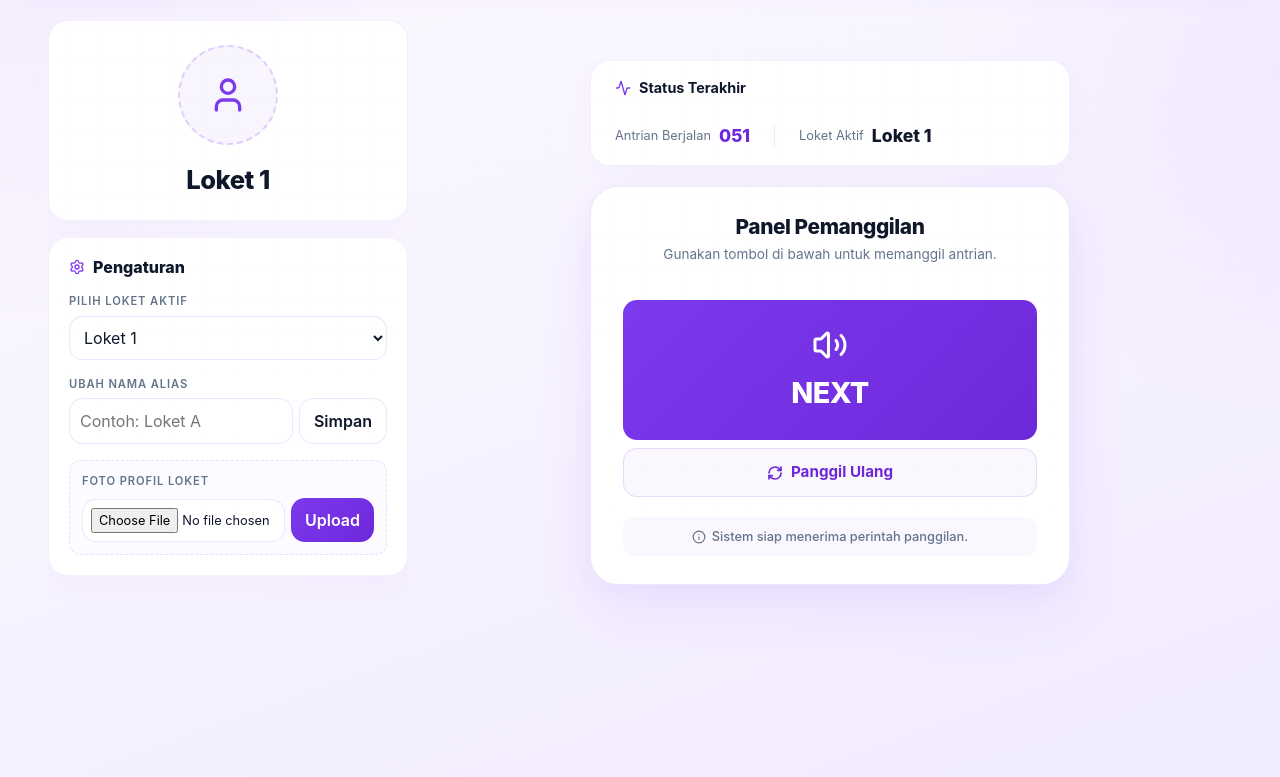
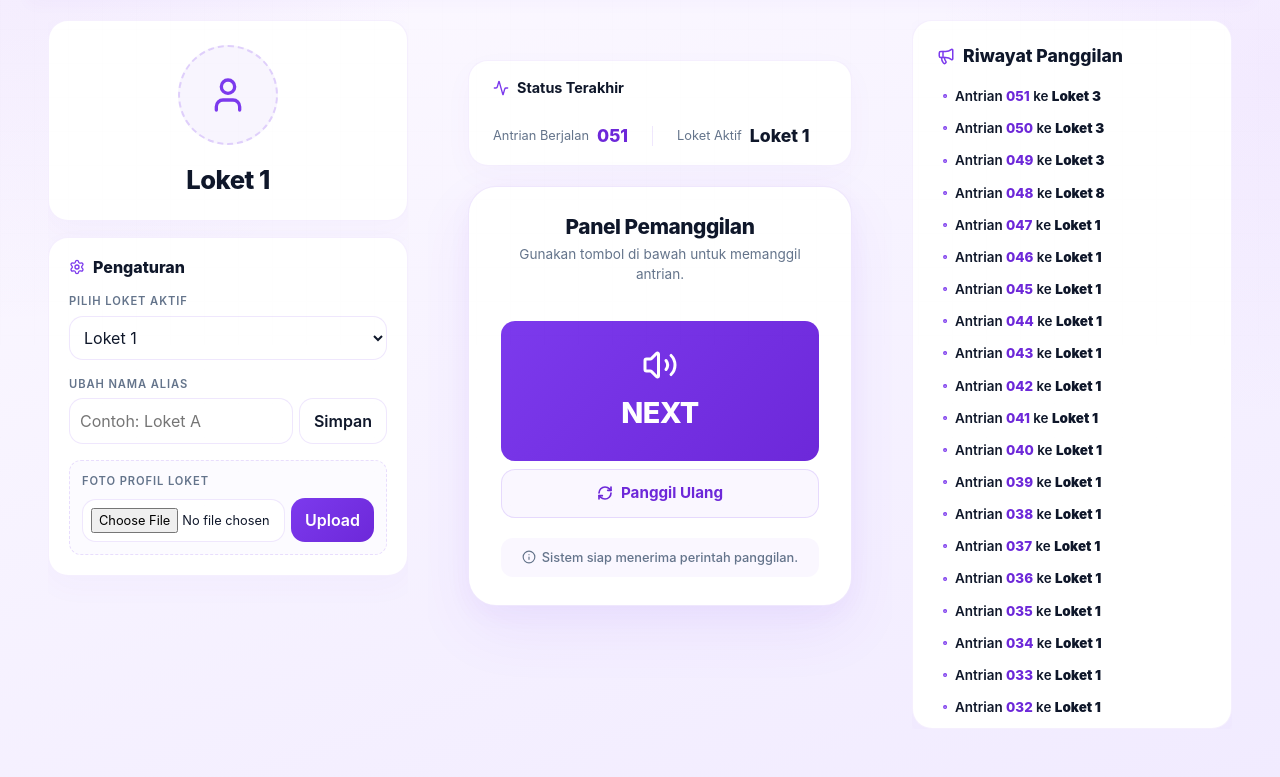
Before and after one commit to FFaaii-xl/antriv2, a PHP site: page /views/loket.php in a window 1280 px wide. Shown: the part 107-884 px from the top of the page. Run offline with PHP 8.4, Linux system fonts and the light colour scheme; data comes from the database, SQL or seed files in the repository; both versions use the stored data as it was after the commit.

Commit message:
update log panggilan

```diff
--- a/api/reset.php
+++ b/api/reset.php
@@ -39,6 +39,7 @@ try {
     ]);
 
     $pdo->prepare('UPDATE loket_last_call SET antrian = 0')->execute();
+    $pdo->prepare('DELETE FROM call_history')->execute();
 
     echo json_encode([
         'success' => true,
--- a/api/status.php
+++ b/api/status.php
@@ -69,6 +69,18 @@ try {
         ];
     }
 
+    $historyRows = $pdo->query('SELECT loket, antrian, created_at FROM call_history ORDER BY id DESC LIMIT 20')->fetchAll();
+    $callHistory = [];
+    foreach ($historyRows as $row) {
+        $loketNum = (int) $row['loket'];
+        $callHistory[] = [
+            'loket' => $loketNum,
+            'alias' => $aliases[$loketNum] ?? ('Loket ' . $loketNum),
+            'antrian' => (int) $row['antrian'],
+            'created_at' => (string) $row['created_at'],
+        ];
+    }
+
     if ($shouldSpeak) {
         $pdo->prepare('UPDATE state SET panggil = 0 WHERE id = 1')->execute();
         $pdo->commit();
@@ -100,6 +112,7 @@ try {
                 'display_rows' => (int) ($settings['display_rows'] ?? 2),
             ],
             'loket_calls' => $mappedCalls,
+            'call_history' => $callHistory,
         ],
     ], JSON_UNESCAPED_UNICODE);
 } catch (Throwable $throwable) {
--- a/assets/js/main.js
+++ b/assets/js/main.js
@@ -198,7 +198,6 @@
                         }
 
                         await playAudioClip(segment, token);
-                        await wait(0);
                     }
 
                     return true;
@@ -211,7 +210,6 @@
                         }
 
                         await playAudioClip(segment, token);
-                        await wait(0);
                     }
 
                     return true;
@@ -224,7 +222,6 @@
                 }
 
                 await step();
-                await wait(0);
             }
 
             return true;
@@ -296,7 +293,7 @@
                 return `
                     <article class="loket-card loket-card-centered ${isJustCalled ? 'loket-card-highlight' : (item.antrian > 0 ? 'loket-card-active' : '')}" style="position: relative; display: flex; flex-direction: column; align-items: center; justify-content: center; padding: 24px 20px; min-height: 168px; gap: 14px; border-radius: 24px;">
                         ${avatarHtml}
-                        <span class="loket-card-badge" style="margin: 0; font-size: 0.8rem; padding: 4px 14px; min-width: 90px; border-radius: 999px;">Loket ${item.loket}</span>
+                        <span class="loket-card-badge" style="margin: 0; font-size: clamp(1.5rem, 2.2vw, 2rem); font-weight: 800; color: black; padding: 2px 12px; border-radius: 999px;">Loket ${item.loket}</span>
                         ${hasAlias ? `<span style="font-size: 0.86rem; color: var(--muted); font-weight: 600; margin-top: -2px; margin-bottom: 2px;">${item.alias}</span>` : ''}
                         <strong style="font-size: clamp(2.4rem, 4vw, 3.4rem); font-weight: 850; color: var(--text); line-height: 1; margin: 0; letter-spacing: 0.04em;">${queueText}</strong>
                     </article>
@@ -328,17 +325,14 @@
                 }
 
                 if (logList) {
-                    const sortedCalls = [...(state.loket_calls || [])]
-                        .filter(call => call.antrian > 0)
-                        .sort((a, b) => new Date(b.updated_at.replace(' ', 'T')).getTime() - new Date(a.updated_at.replace(' ', 'T')).getTime())
-                        .slice(0, 2);
+                    const sortedCalls = state.call_history || [];
 
                     if (sortedCalls.length > 0) {
                         logList.innerHTML = sortedCalls.map(call => {
                             const hasCallAlias = call.alias && call.alias !== `loket-${String(call.loket).padStart(3, '0')}` && call.alias !== `Loket ${call.loket}`;
                             const destination = `Loket ${call.loket}${hasCallAlias ? ` (${call.alias})` : ''}`;
 
-                            return `<li style="font-size: 0.84rem; color: var(--text); display: flex; justify-content: center; align-items: center; gap: 6px; margin: 2px 0;">
+                            return `<li style="font-size: 0.84rem; color: var(--text); display: flex; justify-content: flex-start; align-items: center; gap: 6px; margin: 0; white-space: nowrap; flex-shrink: 0;">
                                 <i data-lucide="dot" class="text-primary" style="width: 16px; height: 16px; stroke-width: 4px; margin-right: -4px;"></i>
                                 <span>Antrian <strong style="color: var(--accent-strong); font-weight: 800;">${padQueue(call.antrian)}</strong> ke <strong>${destination}</strong></span>
                             </li>`;
@@ -540,6 +534,26 @@
                 if (currentQueueNumber) {
                     currentQueueNumber.textContent = padQueue(state.antrian);
                 }
+
+                const logList = document.getElementById('activityLog');
+                if (logList) {
+                    const sortedCalls = state.call_history || [];
+                    if (sortedCalls.length > 0) {
+                        logList.innerHTML = sortedCalls.map(call => {
+                            const hasCallAlias = call.alias && call.alias !== `loket-${String(call.loket).padStart(3, '0')}` && call.alias !== `Loket ${call.loket}`;
+                            const destination = `Loket ${call.loket}${hasCallAlias ? ` (${call.alias})` : ''}`;
+                            return `<li style="font-size: 0.84rem; color: var(--text); display: flex; justify-content: flex-start; align-items: center; gap: 6px; margin: 0; white-space: nowrap; flex-shrink: 0;">
+                                <i data-lucide="dot" class="text-primary" style="width: 16px; height: 16px; stroke-width: 4px; margin-right: -4px;"></i>
+                                <span>Antrian <strong style="color: var(--accent-strong); font-weight: 800;">${padQueue(call.antrian)}</strong> ke <strong>${destination}</strong></span>
+                            </li>`;
+                        }).join('');
+                        if (typeof lucide !== 'undefined' && lucide.createIcons) {
+                            lucide.createIcons();
+                        }
+                    } else {
+                        logList.innerHTML = '<li><span style="color: var(--muted); font-size: 0.82rem;">Belum ada panggilan</span></li>';
+                    }
+                }
             } catch (error) {
                 console.error('Gagal memperbarui status loket:', error);
             }
--- a/config/database.php
+++ b/config/database.php
@@ -54,6 +54,15 @@ function antrian_db(): PDO
             loket INTEGER PRIMARY KEY,
             antrian INTEGER NOT NULL DEFAULT 0,
             updated_at TEXT NOT NULL
+        )'
+    );
+
+    $pdo->exec(
+        'CREATE TABLE IF NOT EXISTS call_history (
+            id INTEGER PRIMARY KEY AUTOINCREMENT,
+            loket INTEGER NOT NULL,
+            antrian INTEGER NOT NULL,
+            created_at TEXT NOT NULL
         )'
     );
 
--- a/views/layar.php
+++ b/views/layar.php
@@ -102,13 +102,13 @@ require __DIR__ . '/../auth/helpers.php';
                 </div>
                 <div id="loketBoard" class="loket-board-grid" style="flex: 1; margin-bottom: 24px; gap: 24px;"></div>
 
-                <div style="align-self: center; width: 100%; max-width: 800px; padding: 16px 32px; background: #ffffff; border-radius: 24px; border: 2px solid rgba(124, 58, 237, 0.1); box-shadow: 0 10px 40px rgba(124, 58, 237, 0.08); margin-top: auto; text-align: center;">
+                <div style="align-self: center; width: 100%; max-width: 100%; padding: 16px 32px; background: #ffffff; border-radius: 24px; border: 2px solid rgba(124, 58, 237, 0.1); box-shadow: 0 10px 40px rgba(124, 58, 237, 0.08); margin-top: auto; text-align: center;">
                     <div style="display: flex; flex-direction: column; align-items: center; gap: 12px;">
                         <span class="eyebrow" style="margin: 0; white-space: nowrap; display: flex; align-items: center; justify-content: center; gap: 8px; color: var(--accent-strong); font-size: 0.9rem; letter-spacing: 0.15em; font-weight: 800;">
                             <i data-lucide="megaphone" style="width: 18px; height: 18px;"></i> LIVE LOG PANGGILAN
                         </span>
                         <div id="queueNumber" style="display: none;">000</div>
-                        <ul id="activityLog" class="activity-log-vertical" style="margin: 0; padding: 0; list-style: none; display: flex; flex-direction: column; gap: 8px; width: 100%; font-size: 1.1rem; font-weight: 600;">
+                        <ul id="activityLog" class="activity-log-horizontal" style="margin: 0; padding: 0; list-style: none; display: flex; flex-direction: row; flex-wrap: nowrap; overflow: hidden; justify-content: flex-start; gap: 16px; width: 100%; font-size: 1.1rem; font-weight: 600;">
                             <li><span style="color: var(--muted);">Memuat riwayat...</span></li>
                         </ul>
                     </div>
--- a/views/loket.php
+++ b/views/loket.php
@@ -204,6 +204,19 @@ $csrfToken = antrian_csrf_token();
                 </div>
             </div>
         </div>
+
+        <!-- PANEL KANAN: Log Panggilan -->
+        <div class="admin-sidebar" style="width: 320px; overflow-y: auto;">
+            <div class="panel-card-premium" style="padding: 24px; min-height: 100%; display: flex; flex-direction: column;">
+                <h2 style="font-size: 1.1rem; font-weight: 850; margin: 0 0 20px 0; color: var(--text); display: flex; align-items: center; gap: 8px;">
+                    <i data-lucide="megaphone" class="text-primary" style="width: 18px; height: 18px;"></i> Riwayat Panggilan
+                </h2>
+                <div id="queueNumber" style="display: none;">000</div>
+                <ul id="activityLog" style="margin: 0; padding: 0; list-style: none; display: flex; flex-direction: column; gap: 12px; font-weight: 600;">
+                    <li><span style="color: var(--muted); font-size: 0.9rem;">Memuat riwayat...</span></li>
+                </ul>
+            </div>
+        </div>
     </div>
 
     <script src="<?= antrian_base_url() ?>/assets/js/main.js?v=<?= filemtime(__DIR__ . '/../assets/js/main.js') ?>"></script>
```
Also changed, not shown: api/next.php (+9 -0 lines), api/recall.php (+9 -0 lines), database/antrian.sqlite.
